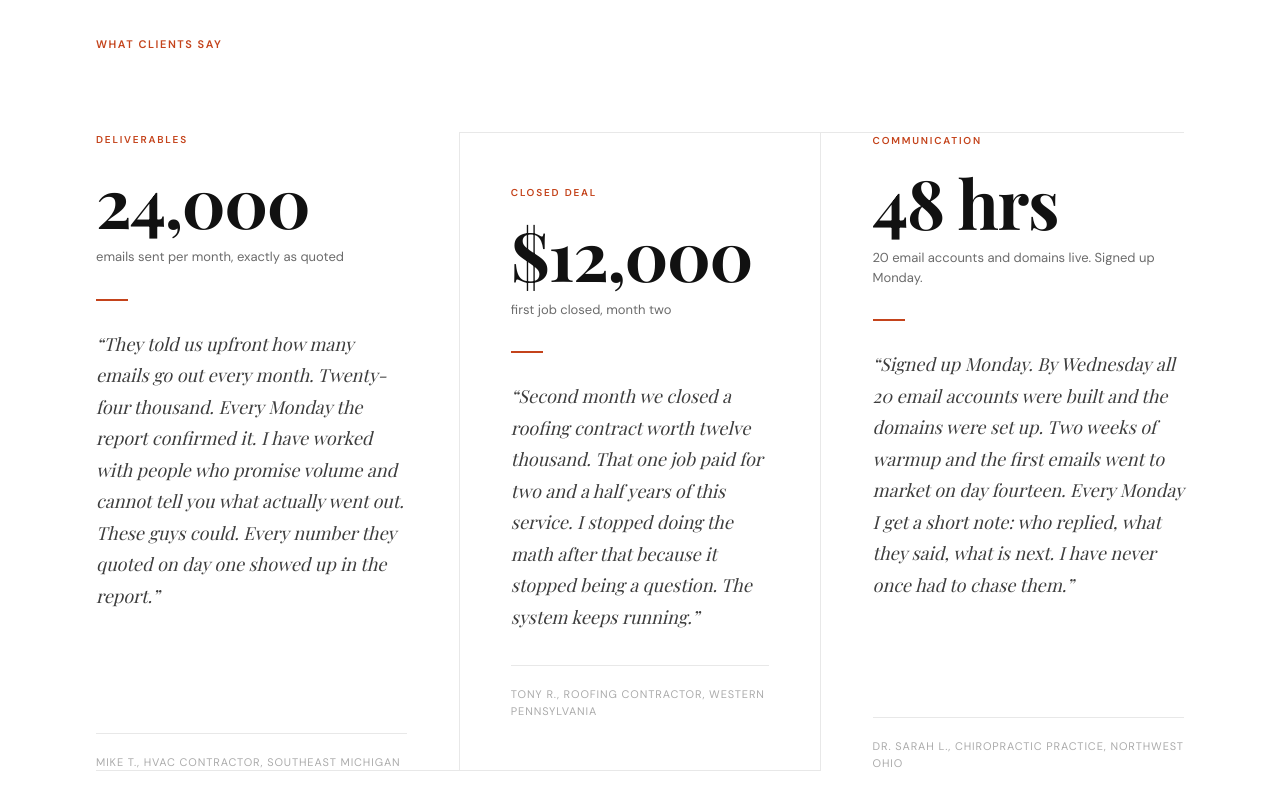
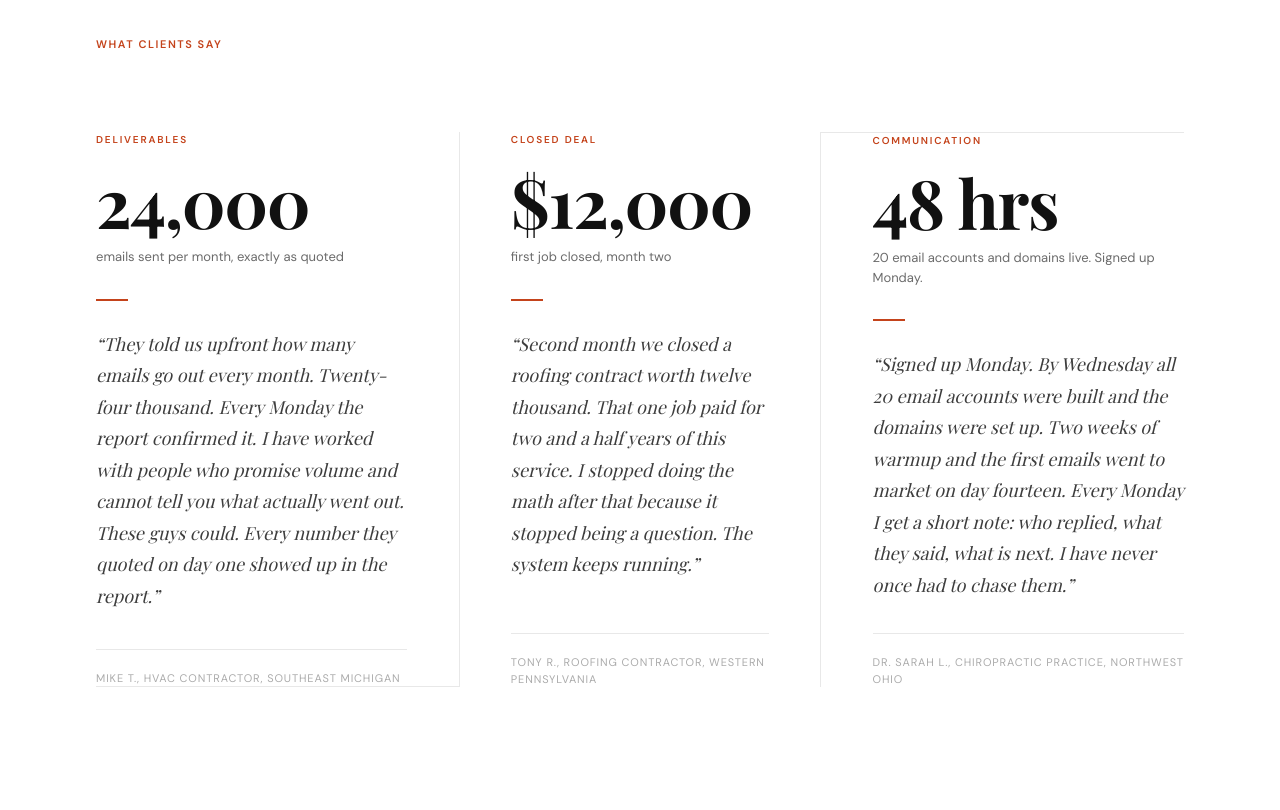
Before and after one commit to jaexochill2-code/scalesteady-engineers, a Next.js app: page / in a window 1280 px wide. Shown: the part 3120-3930 px from the top of the page. Built offline with nearby package versions, Linux system fonts and the light colour scheme.

Commit message:
fix: testimonial grid — items-stretch, T2 horizontal-only padding, remove top/bottom borders

```diff
--- a/src/app/page.tsx
+++ b/src/app/page.tsx
@@ -425,7 +425,7 @@ export default function Home() {
             What clients say
           </p>
 
-          <div className="grid grid-cols-1 lg:grid-cols-3">
+          <div className="grid grid-cols-1 lg:grid-cols-3" style={{ alignItems: "stretch" }}>
 
             {/* T1: Deliverables Honesty — HVAC */}
             <div
@@ -465,9 +465,8 @@ export default function Home() {
             <div
               className="flex flex-col py-16 lg:py-0"
               style={{
-                padding: "clamp(24px, 4vw, 56px)",
-                borderTop: "1px solid #E8E8E8",
-                borderBottom: "1px solid #E8E8E8",
+                paddingLeft: "clamp(24px, 4vw, 56px)",
+                paddingRight: "clamp(24px, 4vw, 56px)",
                 borderLeft: "1px solid #E8E8E8",
                 borderRight: "1px solid #E8E8E8",
               }}
```
